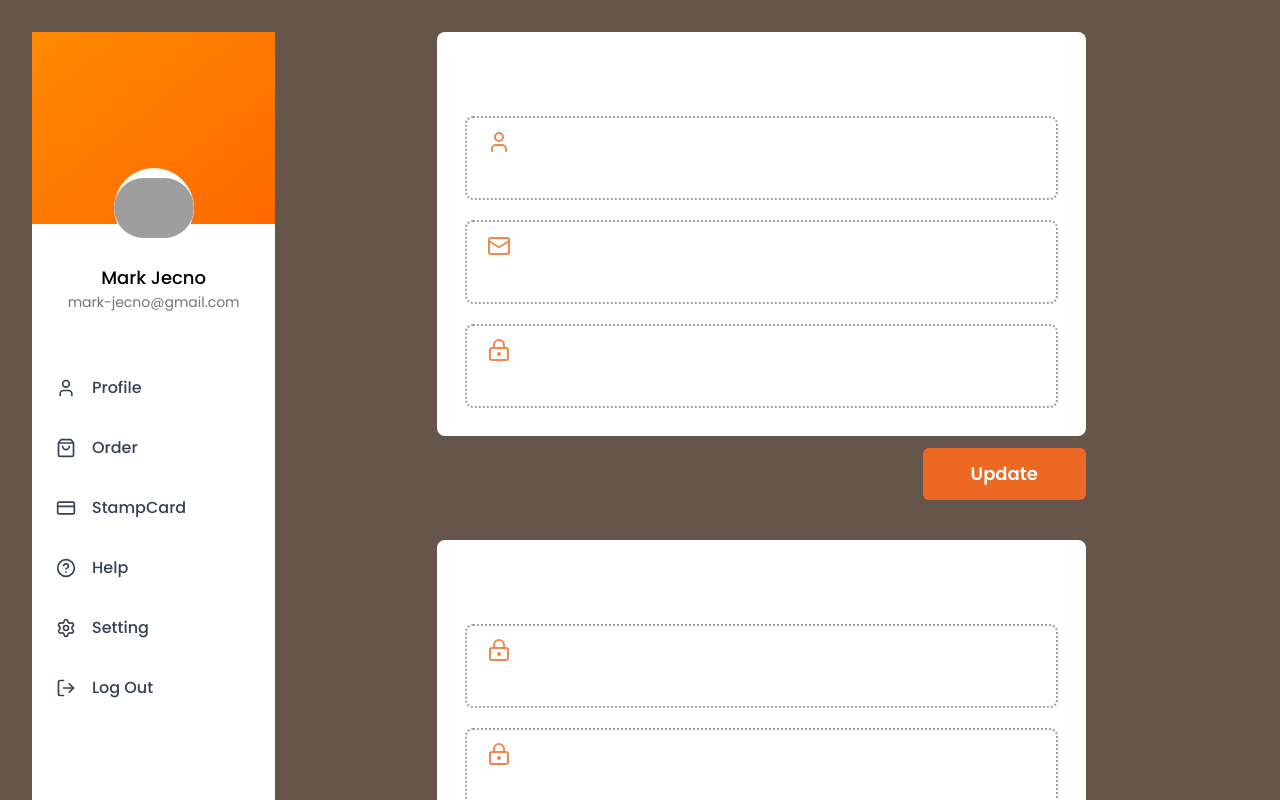
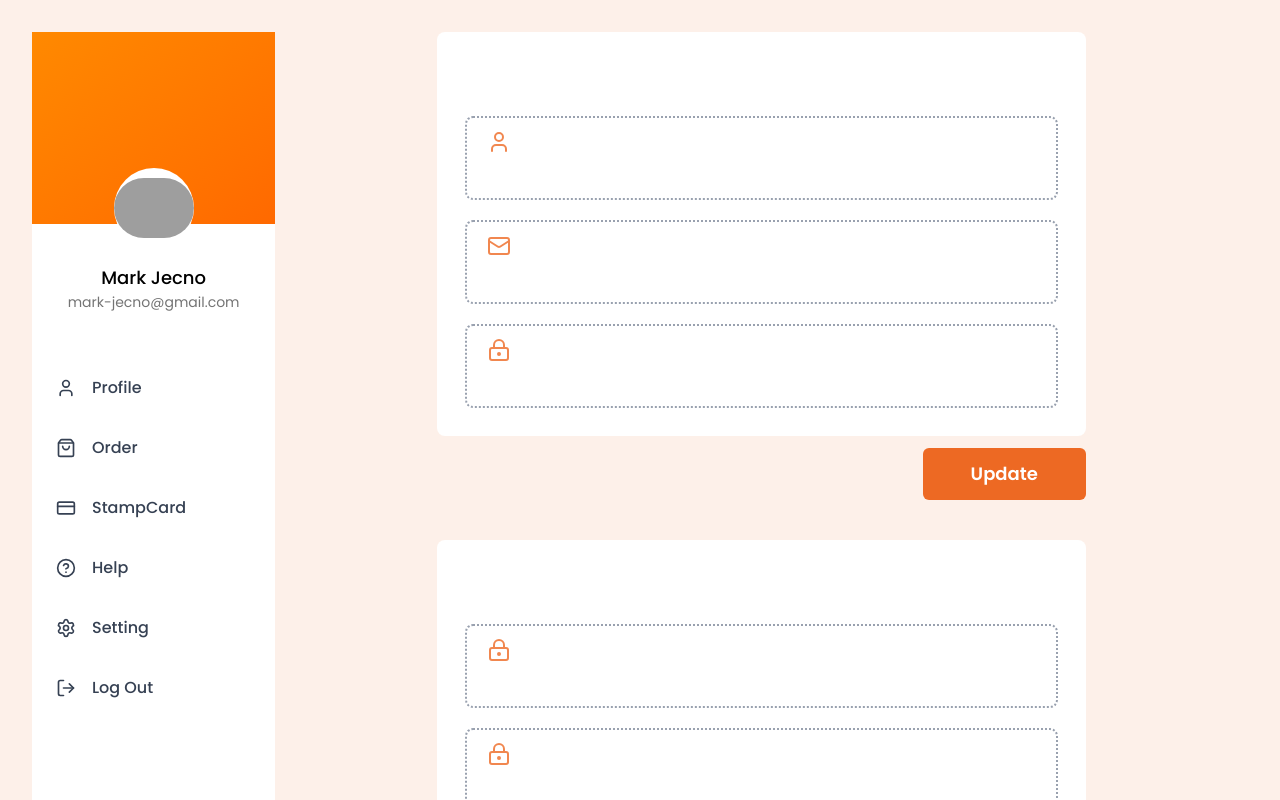
Before and after one commit to tahfeezmizan/tweet-sta, a Next.js app: page /profile in a window 1280 px wide. Shown: the top 800 px of the page. Built offline with nearby package versions, Linux system fonts and the light colour scheme; grey boxes are pictures that could not be loaded; a web font is replaced by a local one.

Commit message:
update color

```diff
--- a/src/app/(dashboard)/profile/layout.tsx
+++ b/src/app/(dashboard)/profile/layout.tsx
@@ -5,7 +5,7 @@ import React from "react";
 export default function layout({ children }: { children: React.ReactNode }) {
   return (
     <div className="">
-      <div className="grid grid-cols-6 md:grid-cols-6 lg:grid-cols-10  p-8 bg-[#fdd4ba66]">
+      <div className="grid grid-cols-6 md:grid-cols-6 lg:grid-cols-10  p-8 bg-[#FDF0E9]">
         <div className="col-span-1 md:col-span-2 ">
           <Sidebar />
         </div>
--- a/src/app/layout.tsx
+++ b/src/app/layout.tsx
@@ -25,7 +25,7 @@ export default function RootLayout({
   children: React.ReactNode;
 }>) {
   return (
-    <html lang="en">
+    <html lang="en" data-theme="light">
       <body className={`${poppins.variable} ${rancho.variable} antialiased`}>
         {children}
       </body>
```
